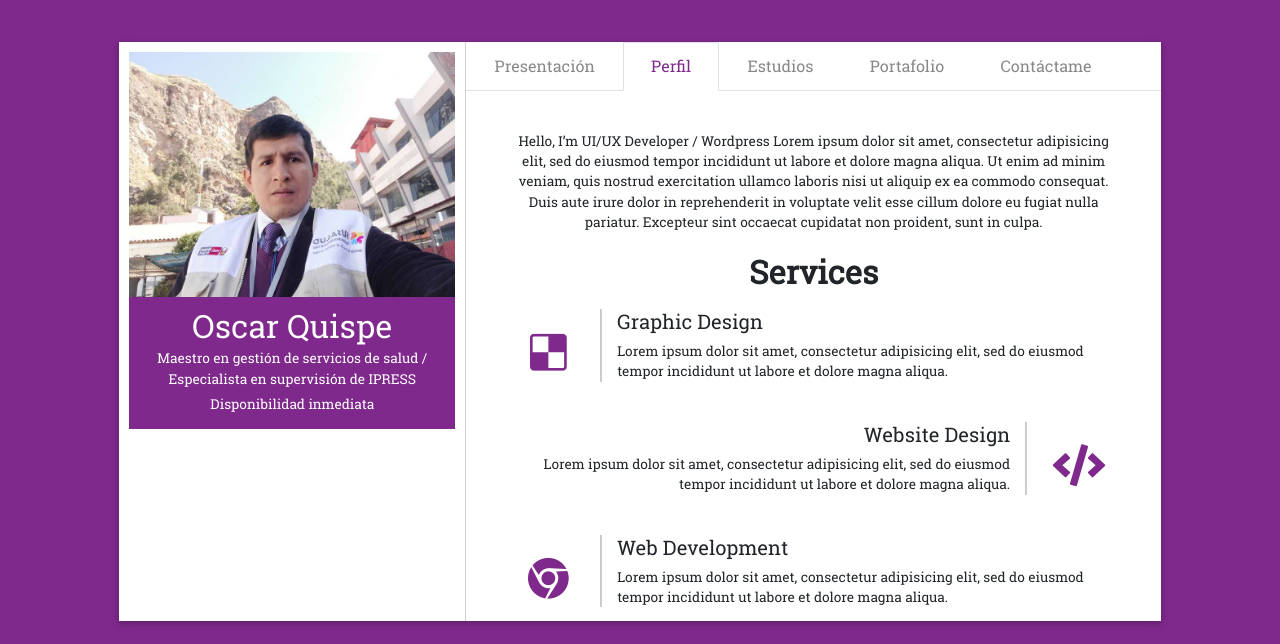
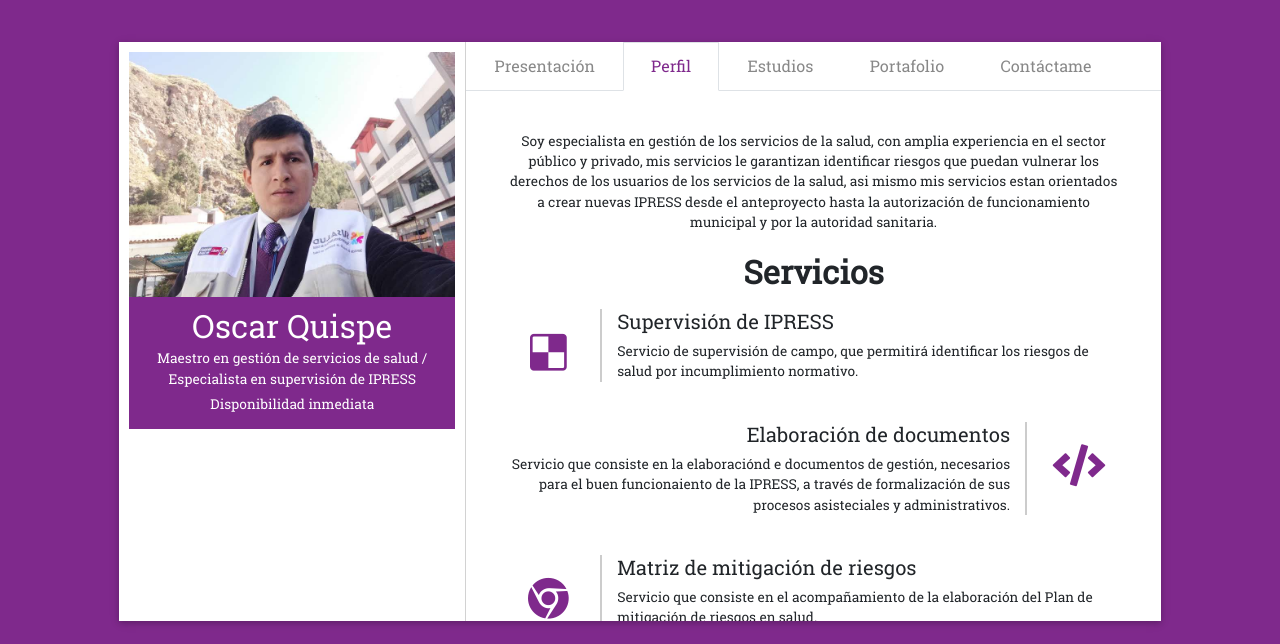
Before and after one commit to oquispet/oquispet.github.io, a plain HTML site: page index.html in a window 1280 px wide. Both pictures are taken after a click on the tab "Perfil". Drawn offline with Linux system fonts and the light colour scheme.

Commit message:
cambio de perfil

```diff
--- a/index.html
+++ b/index.html
@@ -146,25 +146,25 @@
                                     <!--  ************************* Profile Tab Starts Here ************************** -->
                                   <div class="tab-pane fade" id="profile" role="tabpanel" aria-labelledby="profile-tab">
                                       <div class="profile-desic">
-                                          <p>Hello, I’m UI/UX Developer / Wordpress Lorem ipsum dolor sit amet, consectetur adipisicing elit, sed do eiusmod tempor incididunt ut labore et dolore magna aliqua. Ut enim ad minim veniam, quis nostrud exercitation ullamco laboris nisi ut aliquip ex ea commodo consequat. Duis aute irure dolor in reprehenderit in voluptate velit esse cillum dolore eu fugiat nulla pariatur. Excepteur sint occaecat cupidatat non proident, sunt in culpa.</p>
+                                          <p>Soy especialista en gestión de los servicios de la salud, con amplia experiencia en el sector público y privado, mis servicios le garantizan identificar riesgos que puedan vulnerar los derechos de los usuarios de los servicios de la salud, asi mismo mis servicios estan orientados a crear nuevas IPRESS desde el anteproyecto hasta la autorización de funcionamiento municipal y por la autoridad sanitaria.</p>
                                       </div>
                                       <div class="sec-title">
-                                          <h2>Services</h2>
+                                          <h2>Servicios</h2>
                                       </div>
                                       <div class="service no-margin row">
                                           <div class="col-sm-2 col-2 serv-logo">
                                               <i class="fab fa-delicious"></i>
                                           </div>
                                           <div class="col-sm-10 col-10">
-                                              <h5>Graphic Design</h5>
-                                              <p>Lorem ipsum dolor sit amet, consectetur adipisicing elit, sed do eiusmod tempor incididunt ut labore et dolore magna aliqua.</p>
+                                              <h5>Supervisión de IPRESS</h5>
+                                              <p>Servicio de supervisión de campo, que permitirá identificar los riesgos de salud por incumplimiento normativo.</p>
                                           </div>
                                       </div>
                                       <div class="service no-margin rit-serv row">
 
                                           <div class="col-sm-10 col-10">
-                                              <h5>Website Design</h5>
-                                              <p>Lorem ipsum dolor sit amet, consectetur adipisicing elit, sed do eiusmod tempor incididunt ut labore et dolore magna aliqua.</p>
+                                              <h5>Elaboración de documentos</h5>
+                                              <p>Servicio que consiste en la elaboraciónd e documentos de gestión, necesarios para el buen funcionaiento de la IPRESS, a través de formalización de sus procesos asisteciales y administrativos.</p>
                                           </div>
                                           <div class="col-sm-2 col-2 serv-logo-right">
                                               <i class="fas fa-code"></i>
@@ -175,15 +175,15 @@
                                              <i class="fab fa-chrome"></i>
                                           </div>
                                           <div class="col-sm-10 col-10">
-                                              <h5>Web Development</h5>
-                                              <p>Lorem ipsum dolor sit amet, consectetur adipisicing elit, sed do eiusmod tempor incididunt ut labore et dolore magna aliqua.</p>
+                                              <h5>Matriz de mitigación de riesgos</h5>
+                                              <p>Servicio que consiste en el acompañamiento de la elaboración del Plan de mitigación de riesgos en salud.</p>
                                           </div>
                                       </div>
                                       <div class="service no-margin rit-serv row">
 
                                           <div class="col-sm-10 col-10">
-                                              <h5>Android Development</h5>
-                                              <p>Lorem ipsum dolor sit amet, consectetur adipisicing elit, sed do eiusmod tempor incididunt ut labore et dolore magna aliqua.</p>
+                                              <h5>Registro de atenciones en salud</h5>
+                                              <p>Servicio que consite en el procesamiento de información de las prestaciones asistenciales, las que concluyen en el reporte del SETI IPRESS a la Superintendencia Nacional de Salud.</p>
                                           </div>
                                           <div class="col-sm-2 col-2 serv-logo-right">
                                               <i class="fab fa-android"></i>
@@ -193,15 +193,15 @@
                                              <i class="fab fa-app-store-ios"></i>
                                           </div>
                                           <div class="col-sm-10 col-10">
-                                              <h5>IOS Design</h5>
-                                              <p>Lorem ipsum dolor sit amet, consectetur adipisicing elit, sed do eiusmod tempor incididunt ut labore et dolore magna aliqua.</p>
+                                              <h5>Registro de personal de salud</h5>
+                                              <p>Servicio que consiste en el ingreso de información de recursos humanos de los profesionales de la salud, reportados a través del TUA SUSALUD</p>
                                           </div>
                                       </div>
                                       <div class="service no-margin rit-serv row">
 
                                           <div class="col-sm-10 col-10">
-                                              <h5>Ionic Development</h5>
-                                              <p>Lorem ipsum dolor sit amet, consectetur adipisicing elit, sed do eiusmod tempor incididunt ut labore et dolore magna aliqua.</p>
+                                              <h5>Registro de reclamos</h5>
+                                              <p>Servicio que consiste en el ingreso de información de los reclamos recibidos por sus usuarios de los servicios de salud, a través del SETI RECLAMOS.</p>
                                           </div>
                                           <div class="col-sm-2 col-2 serv-logo-right">
                                               <i class="fas fa-mobile-alt"></i>
```
